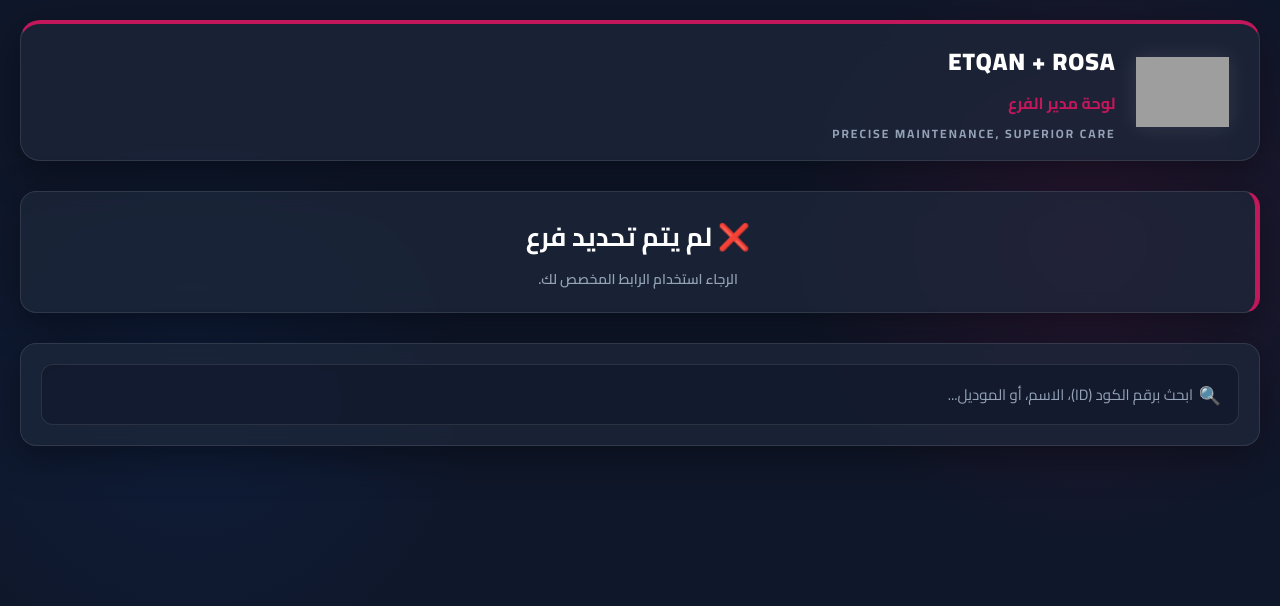
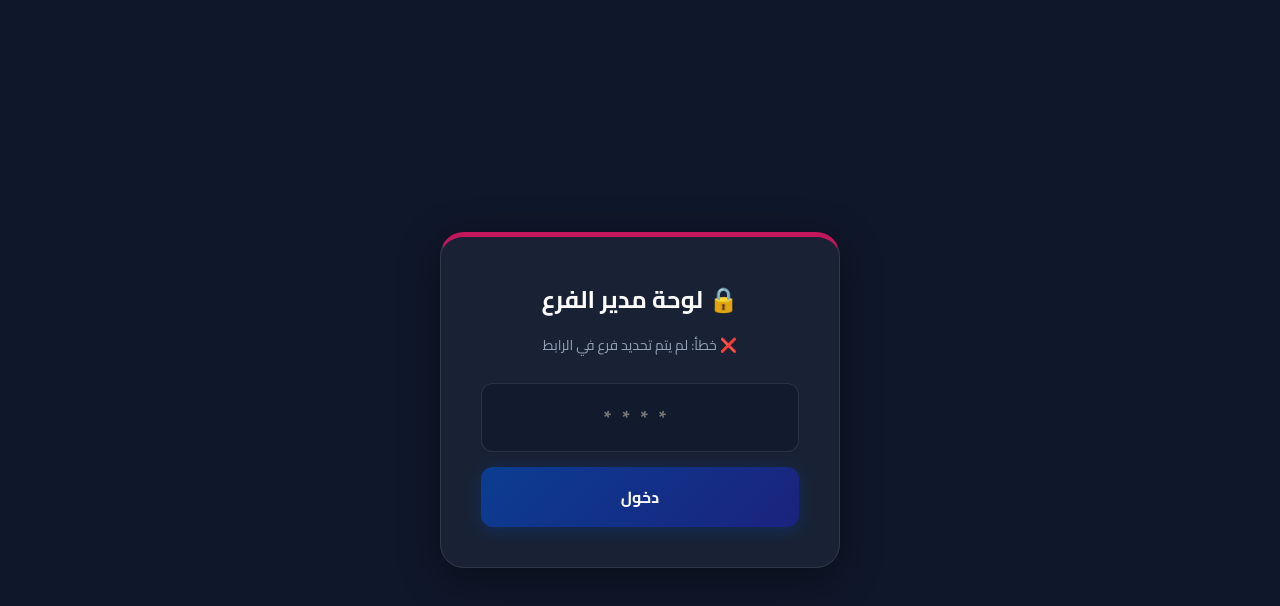
Before and after one commit to abdallah-gad/Itqan-web-Data, a plain HTML site: page manager.html in a window 1280 px wide. Drawn offline with Linux system fonts and the light colour scheme; grey boxes are pictures that could not be loaded.

Commit message:
Add PIN entry screen and validation for branch access

```diff
--- a/manager.html
+++ b/manager.html
@@ -26,7 +26,40 @@ body {
   padding: 20px;
   min-height: 100vh;
 }
-.container { max-width: 1400px; margin: auto; }
+
+/* شاشة القفل */
+#pinScreen {
+  position: fixed; inset: 0; background: var(--bg-dark);
+  display: flex; justify-content: center; align-items: center; z-index: 9999;
+  padding: 20px;
+}
+.pin-box {
+  background: var(--bg-card); backdrop-filter: blur(16px);
+  padding: 40px; border-radius: 24px; width: 100%; max-width: 400px;
+  box-shadow: var(--shadow); border: 1px solid var(--border-glow);
+  border-top: 5px solid var(--secondary); text-align: center;
+  animation: popIn 0.5s ease-out;
+}
+@keyframes popIn { from { transform: scale(0.9); opacity: 0; } to { transform: scale(1); opacity: 1; } }
+.pin-box h2 { color: #fff; font-size: 24px; margin-bottom: 10px; }
+.pin-box p { color: var(--text-muted); font-size: 14px; margin-bottom: 25px; }
+.pin-box input {
+  width: 100%; padding: 15px; border-radius: 12px; border: 1px solid var(--border-glow);
+  background: rgba(15, 23, 42, 0.6); color: #fff; font-size: 20px; text-align: center;
+  letter-spacing: 10px; font-weight: bold; margin-bottom: 15px; font-family: 'Cairo';
+}
+.pin-box input:focus { outline: none; border-color: var(--primary); box-shadow: 0 0 0 4px rgba(11,61,145,0.3); }
+.pin-box button {
+  width: 100%; padding: 15px; border: none; border-radius: 12px;
+  background: linear-gradient(135deg, var(--primary), #1a237e); color: #fff;
+  font-family: 'Cairo'; font-weight: 700; font-size: 16px; cursor: pointer;
+  transition: .3s; box-shadow: 0 4px 15px rgba(11,61,145,0.4);
+}
+.pin-box button:hover { transform: translateY(-2px); box-shadow: 0 6px 20px rgba(11,61,145,0.6); }
+.pin-error { color: #ff4081; font-size: 14px; font-weight: 700; margin-top: 10px; display: none; }
+
+/* المحتوى الرئيسي (مخفي في البداية) */
+#mainContent { display: none; max-width: 1400px; margin: auto; }
 
 /* الهيدر */
 .main-header {
@@ -87,7 +120,20 @@ body {
 </style>
 </head>
 <body>
-<div class="container">
+
+<!-- شاشة إدخال الـ PIN -->
+<div id="pinScreen">
+  <div class="pin-box">
+    <h2>🔒 لوحة مدير الفرع</h2>
+    <p id="branchNameText">جاري التحقق...</p>
+    <input type="password" id="branchPin" placeholder="****" maxlength="6" onkeypress="handlePinEnter(event)">
+    <button onclick="checkBranchPin()">دخول</button>
+    <div class="pin-error" id="pinError">❌ الرقم السري غير صحيح!</div>
+  </div>
+</div>
+
+<!-- المحتوى الرئيسي (مخفي في البداية) -->
+<div id="mainContent">
   <header class="main-header">
     <div class="logo-area">
       <img src="logo.png" alt="ETQAN + ROSA" class="logo-img" onerror="this.style.display='none';">
@@ -113,14 +159,70 @@ body {
 
 <script src="data.js"></script>
 <script>
+// ==========================================
+// 1. إعدادات PIN لكل فرع
+// ==========================================
+// غيّر أرقام الـ PIN زي ما تحب
+const BRANCH_PINS = {
+  "المنصورة": "1111",
+  "طنطا": "2222",
+  "كفر الشيخ": "3333",
+  "دمياط الجديده": "4444",
+  "العجمي": "5555",
+  "المحلة": "6666",
+  "شبين الكوم": "7777",
+  "غير محدد": "0000"
+};
+
 const urlParams = new URLSearchParams(window.location.search);
 const branchName = urlParams.get('branch');
 let branchDevices = [];
 
-if (!branchName) {
-  document.getElementById('branchTitle').innerHTML = `<h1>❌ لم يتم تحديد فرع</h1><p>الرجاء استخدام الرابط المخصص لك.</p>`;
-  document.getElementById('devices').innerHTML = '';
+// عرض اسم الفرع في شاشة القفل
+if (branchName) {
+  document.getElementById('branchNameText').textContent = `أدخل الرقم السري لفرع: ${branchName}`;
 } else {
+  document.getElementById('branchNameText').textContent = '❌ خطأ: لم يتم تحديد فرع في الرابط';
+  document.getElementById('branchPin').disabled = true;
+}
+
+// دالة التحقق من الـ PIN
+function checkBranchPin() {
+  const enteredPin = document.getElementById('branchPin').value;
+  const errorText = document.getElementById('pinError');
+
+  // التأكد من وجود الفرع وإن الـ PIN مطابق
+  if (branchName && BRANCH_PINS[branchName] && enteredPin === BRANCH_PINS[branchName]) {
+    // PIN صح: إخفاء الشاشة وإظهار المحتوى
+    document.getElementById('pinScreen').style.display = 'none';
+    document.getElementById('mainContent').style.display = 'block';
+
+    // حفظ حالة الدخول لهذا الفرع عشان لو عمل تحديث للصفحة ميطالبوش بالباسورد تاني
+    sessionStorage.setItem('loggedBranch', branchName);
+
+    initPage();
+  } else {
+    // PIN غلط أو الفرع مش موجود
+    errorText.style.display = 'block';
+    document.getElementById('branchPin').value = '';
+  }
+}
+
+function handlePinEnter(event) {
+  if (event.key === 'Enter') checkBranchPin();
+}
+
+// التحقق من إنه سجل دخول قبل كده في نفس الجلسة لنفس الفرع
+if (branchName && sessionStorage.getItem('loggedBranch') === branchName) {
+  document.getElementById('pinScreen').style.display = 'none';
+  document.getElementById('mainContent').style.display = 'block';
+  initPage();
+}
+
+// ==========================================
+// 2. تشغيل الصفحة
+// ==========================================
+function initPage() {
   branchDevices = devices.filter(d => (d.branch || 'غير محدد') === branchName);
 
   document.getElementById('branchTitle').innerHTML = `
@@ -144,7 +246,6 @@ function renderDevices(list) {
     const card = document.createElement('a');
     card.className = 'card';
     card.style.animationDelay = `${index * 0.05}s`;
-    // الرابط هنا بيفتح صفحة الجهاز
     card.href = `device.html?id=${dev.id}`;
 
     card.innerHTML = `
```
